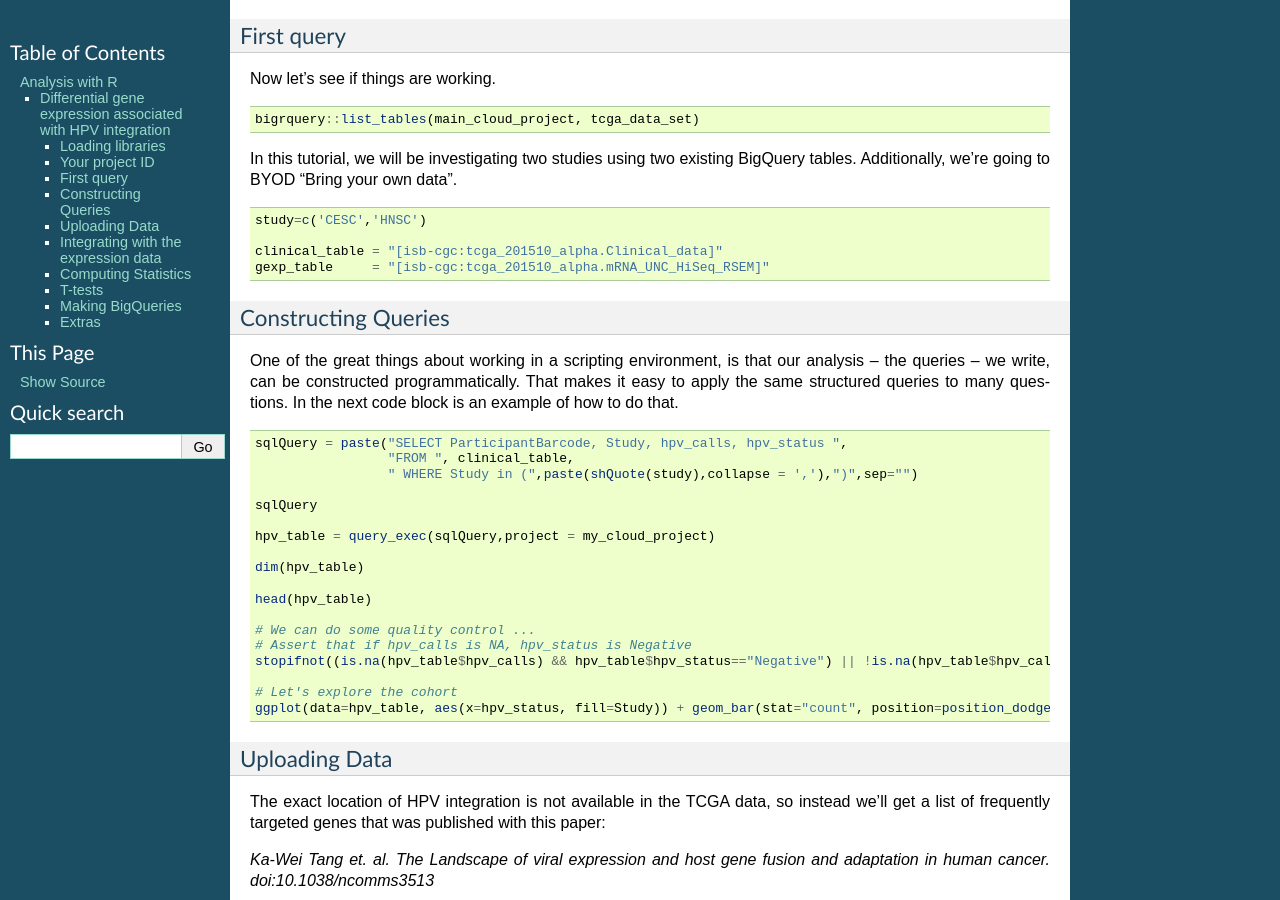
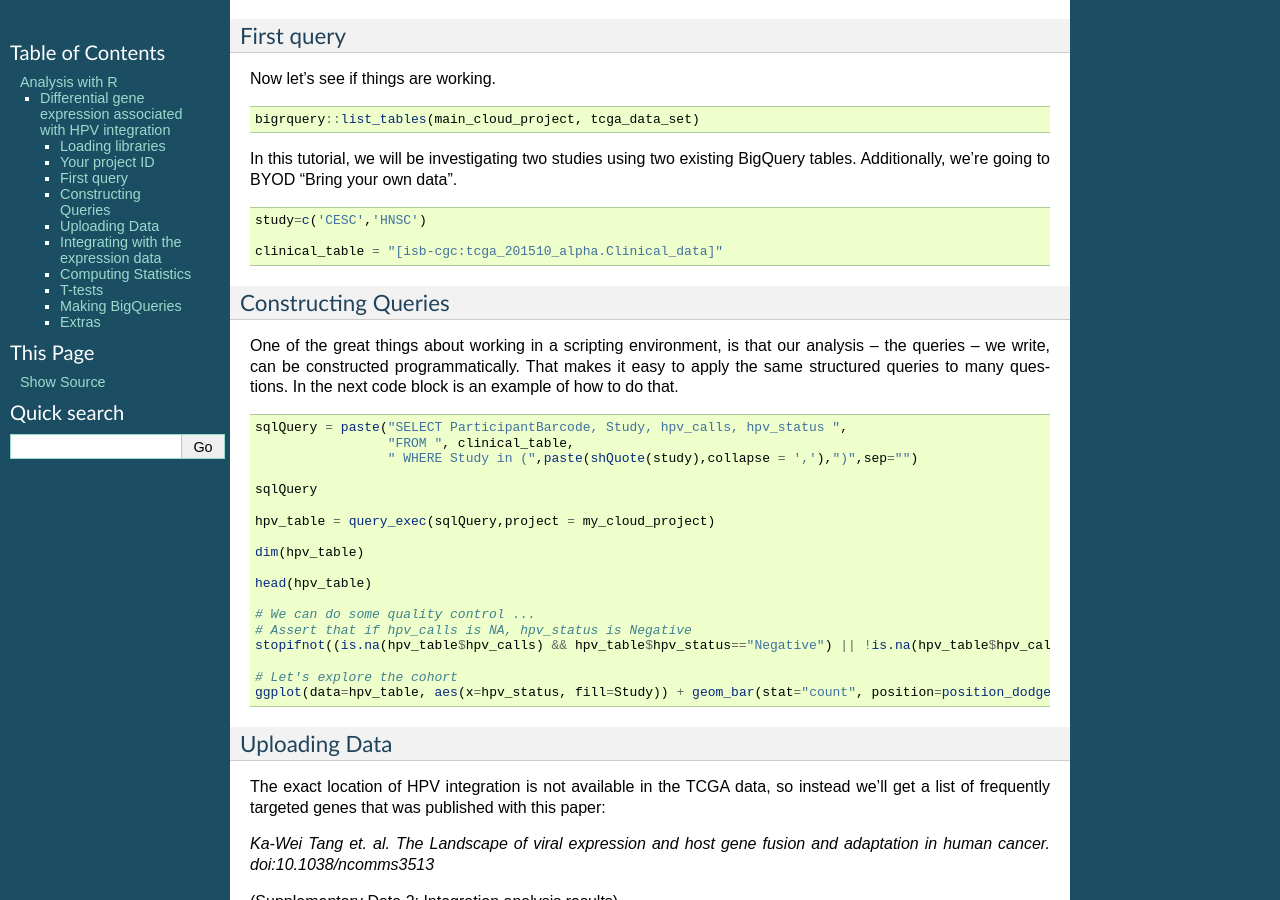
Before and after one commit to isb-cgc/readthedocs, a Sphinx documentation site: the page built from docs/source/sections/workshop/Workshop_R_tut.rst, in a window 1280 px wide and 900 px high, scrolled down 606 px. Built offline with Sphinx 7.4.7, drawn with Linux system fonts in a browser that asks for light colours.

Commit message:
R workshop edit 1220

```diff
--- a/docs/source/sections/workshop/Workshop_R_tut.rst
+++ b/docs/source/sections/workshop/Workshop_R_tut.rst
@@ -24,7 +24,7 @@ Loading libraries
 
     require(bigrquery,quietly = TRUE) || install.packages('bigrquery',verbose = FALSE)
     require(httpuv, quietly = TRUE) || install.packages('httpuv',verbose=FALSE)
-	require(ggplot2,quietly = TRUE) || install.packages('ggplot2',verbose = FALSE)
+    require(ggplot2,quietly = TRUE) || install.packages('ggplot2',verbose = FALSE)
 
 Your project ID
 ===============
@@ -55,7 +55,6 @@ BigQuery tables. Additionally, we're going to BYOD "Bring your own data".
 	study=c('CESC','HNSC')
 
 	clinical_table = "[isb-cgc:tcga_201510_alpha.Clinical_data]"
-	gexp_table     = "[isb-cgc:tcga_201510_alpha.mRNA_UNC_HiSeq_RSEM]"
 
 Constructing Queries
 ====================
```
